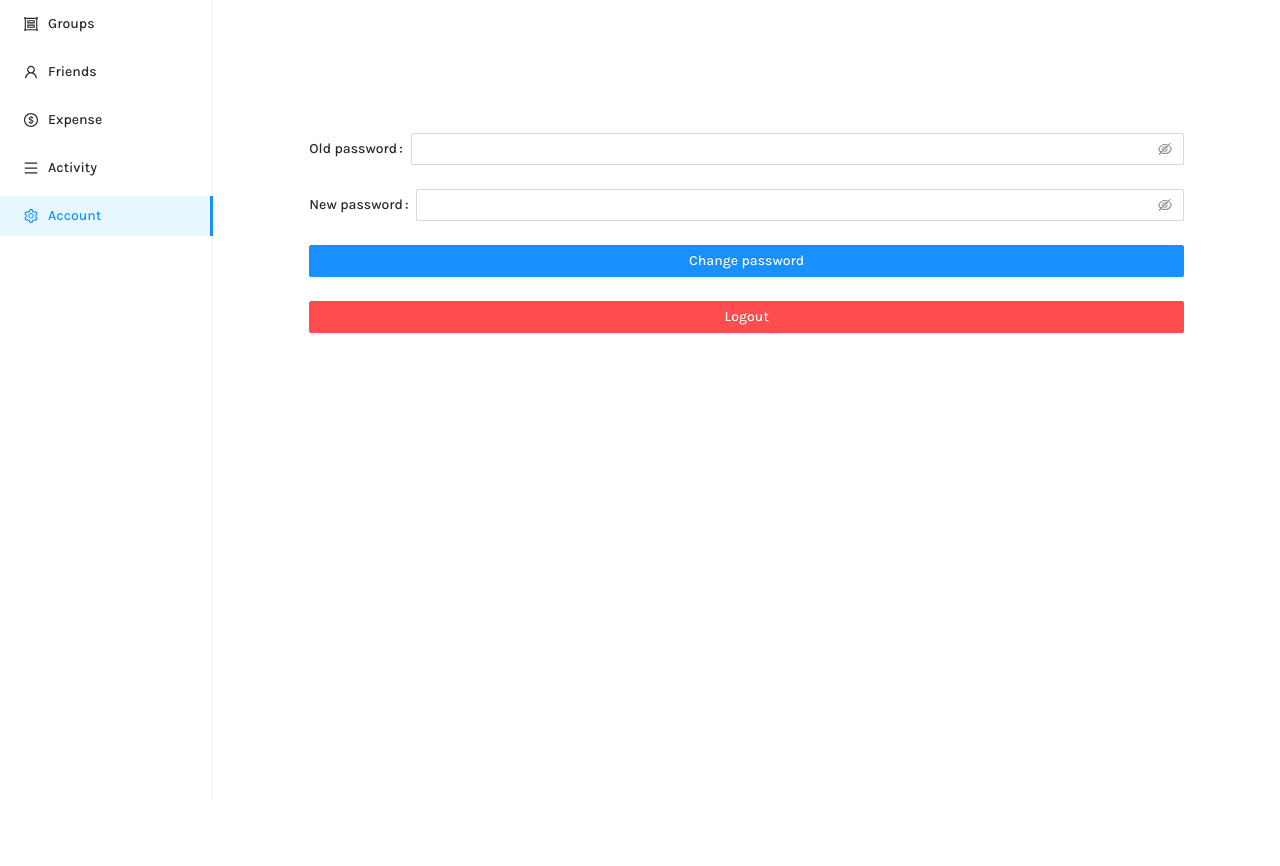
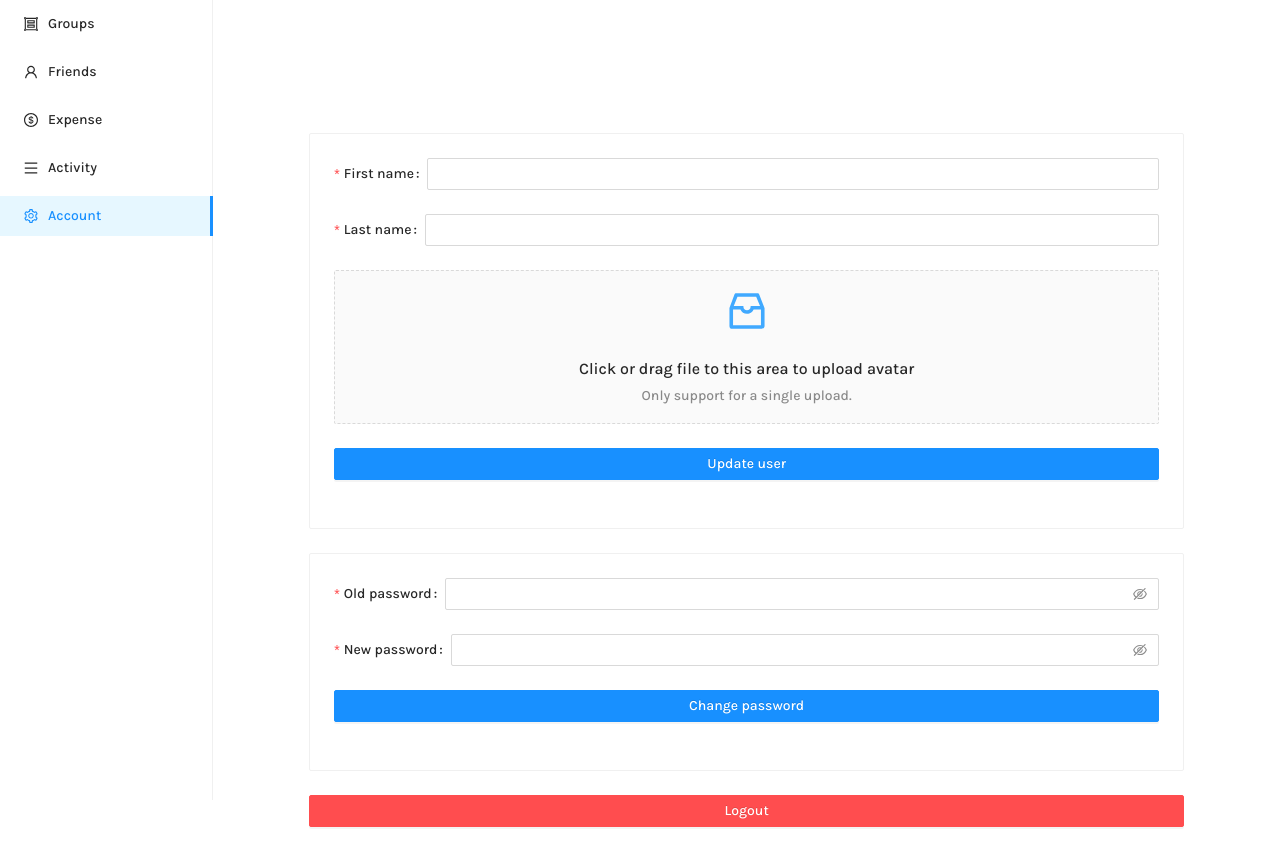
Before and after one commit to yeukfei02/divisionly-web, a React (Create React App) app: page /dashboard/account in a window 1280 px wide. Shown: the top 866 px of the page. Before the commit the page ends 800 px from the top, so only its background shows below. Built offline with nearby package versions, Linux system fonts and the light colour scheme.

Commit message:
feat: 🎸 add update user in account page

```diff
--- a/src/components/account/Account.tsx
+++ b/src/components/account/Account.tsx
@@ -8,6 +8,8 @@ import {
   Button,
   Image,
   Typography,
+  Card,
+  Upload,
   message,
 } from "antd";
 import {
@@ -16,6 +18,7 @@ import {
   MenuOutlined,
   DollarOutlined,
   SettingOutlined,
+  InboxOutlined,
 } from "@ant-design/icons";
 import { useNavigate } from "react-router-dom";
 import Groups from "../groups/Groups";
@@ -26,6 +29,8 @@ import axios from "axios";
 import { getRootUrl } from "../../helpers/helpers";
 
 const rootUrl = getRootUrl();
+
+const { Dragger } = Upload;
 const { Title } = Typography;
 
 function Account(): JSX.Element {
@@ -34,6 +39,34 @@ function Account(): JSX.Element {
   const [currentPage, setCurrentPage] = useState("account");
   const [avatarUrl, setAvatarUrl] = useState("");
   const [username, setUsername] = useState("");
+
+  const [avatar, setAvatar] = useState({});
+
+  const props = {
+    name: "file",
+    multiple: false,
+    action: `${rootUrl}/users/upload`,
+    onChange(info: any) {
+      const { status } = info.file;
+      if (status !== "uploading") {
+        console.log("info.file = ", info.file);
+        console.log("info.fileList = ", info.fileList);
+
+        const originFileObj = info.file.originFileObj;
+        if (originFileObj) {
+          setAvatar(originFileObj);
+        }
+      }
+      if (status === "done") {
+        message.success(`${info.file.name} file uploaded successfully.`);
+      } else if (status === "error") {
+        message.error(`${info.file.name} file upload failed.`);
+      }
+    },
+    onDrop(e: any) {
+      console.log("Dropped files = ", e.dataTransfer.files);
+    },
+  };
 
   useEffect(() => {
     getUserDetails();
@@ -53,7 +86,23 @@ function Account(): JSX.Element {
     }
   };
 
-  const onFinish = async (values: any) => {
+  const onUpdateUserFinish = async (values: any) => {
+    console.log("values = ", values);
+
+    if (values) {
+      const firstName = values.firstName;
+      const lastName = values.lastName;
+      if (firstName && lastName && avatar) {
+        await updateUserRequest(firstName, lastName, avatar);
+      }
+    }
+  };
+
+  const onUpdateUserFinishFailed = (errorInfo: any) => {
+    console.log("errorInfo = ", errorInfo);
+  };
+
+  const onChangePasswordFinish = async (values: any) => {
     console.log("values = ", values);
 
     if (values) {
@@ -65,8 +114,46 @@ function Account(): JSX.Element {
     }
   };
 
-  const onFinishFailed = (errorInfo: any) => {
+  const onChangePasswordFinishFailed = (errorInfo: any) => {
     console.log("errorInfo = ", errorInfo);
+  };
+
+  const updateUserRequest = async (
+    firstName: string,
+    lastName: string,
+    avatar: any
+  ) => {
+    try {
+      const userId = localStorage.getItem("userId");
+      if (userId) {
+        const formData = new FormData();
+        formData.append("user_id", userId);
+        formData.append("first_name", firstName);
+        formData.append("last_name", lastName);
+        formData.append("avatar", avatar);
+
+        const response = await axios.put(
+          `${rootUrl}/users/${userId}/update-user`,
+          formData,
+          {
+            headers: {
+              "Content-Type": "multipart/form-data",
+            },
+          }
+        );
+        if (response && response.status === 200) {
+          const responseData = response.data;
+          console.log("responseData = ", responseData);
+
+          message.success(
+            "Update user success, logout and login again to see the update"
+          );
+        }
+      }
+    } catch (e: any) {
+      console.log("error =", e);
+      message.error(`Update user fail, error = ${e.message}`);
+    }
   };
 
   const changePasswordRequest = async (
@@ -76,7 +163,7 @@ function Account(): JSX.Element {
     try {
       const token = localStorage.getItem("token");
       const userId = localStorage.getItem("userId");
-
+      if (token && userId) {
         const data = {
           old_password: oldPassword,
           new_password: newPassword,
@@ -95,6 +182,7 @@ function Account(): JSX.Element {
           console.log("responseData = ", responseData);
 
           message.success(`Change password success`);
+        }
       }
     } catch (e: any) {
       console.log("error = ", e);
@@ -172,17 +260,74 @@ function Account(): JSX.Element {
         </div>
 
         <div className="mx-5 my-4">
+          <Card>
             <Form
               name="basic"
               initialValues={{ remember: true }}
-            onFinish={onFinish}
-            onFinishFailed={onFinishFailed}
+              onFinish={onUpdateUserFinish}
+              onFinishFailed={onUpdateUserFinishFailed}
+              autoComplete="off"
+            >
+              <Form.Item
+                label="First name"
+                name="firstName"
+                rules={[
+                  { required: true, message: "Please enter your first name" },
+                ]}
+              >
+                <Input />
+              </Form.Item>
+
+              <Form.Item
+                label="Last name"
+                name="lastName"
+                rules={[
+                  { required: true, message: "Please enter your last name" },
+                ]}
+              >
+                <Input />
+              </Form.Item>
+
+              <Form.Item>
+                <Dragger {...props}>
+                  <p className="ant-upload-drag-icon">
+                    <InboxOutlined />
+                  </p>
+                  <p className="ant-upload-text">
+                    Click or drag file to this area to upload avatar
+                  </p>
+                  <p className="ant-upload-hint">
+                    Only support for a single upload.
+                  </p>
+                </Dragger>
+              </Form.Item>
+
+              <Form.Item>
+                <Button
+                  type="primary"
+                  htmlType="submit"
+                  style={{ width: "100%" }}
+                >
+                  Update user
+                </Button>
+              </Form.Item>
+            </Form>
+          </Card>
+
+          <Card className="my-4">
+            <Form
+              name="basic"
+              initialValues={{ remember: true }}
+              onFinish={onChangePasswordFinish}
+              onFinishFailed={onChangePasswordFinishFailed}
               autoComplete="off"
             >
               <Form.Item
                 label="Old password"
                 name="oldPassword"
-              rules={[{ message: "Please enter your old password" }]}
+                rules={[
+                  { required: true, message: "Please enter your old password" },
+                ]}
               >
                 <Input.Password />
               </Form.Item>
@@ -190,7 +335,9 @@ function Account(): JSX.Element {
               <Form.Item
                 label="New password"
                 name="newPassword"
-              rules={[{ message: "Please enter your new password" }]}
+                rules={[
+                  { required: true, message: "Please enter your new password" },
+                ]}
               >
                 <Input.Password />
               </Form.Item>
@@ -205,8 +352,9 @@ function Account(): JSX.Element {
                 </Button>
               </Form.Item>
             </Form>
+          </Card>
 
-          <Form>
+          <Form className="my-4">
             <Form.Item>
               <Button
                 type="primary"
```
Lines whose indentation alone changed are shown as unchanged.
